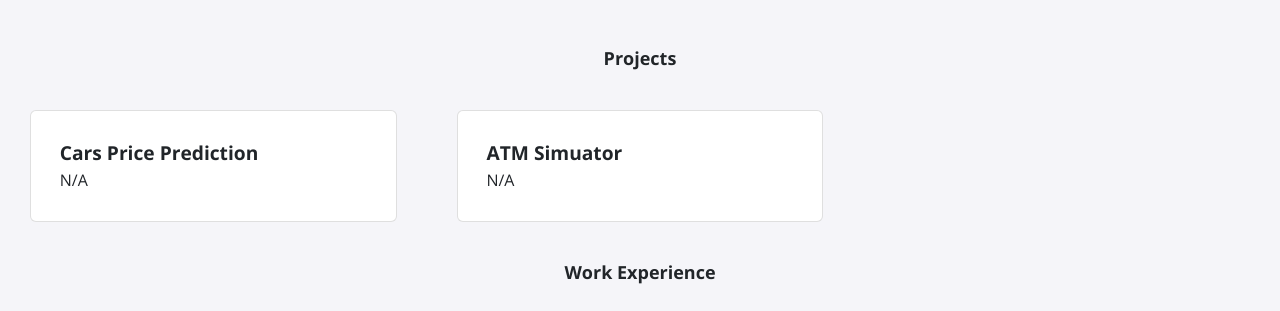
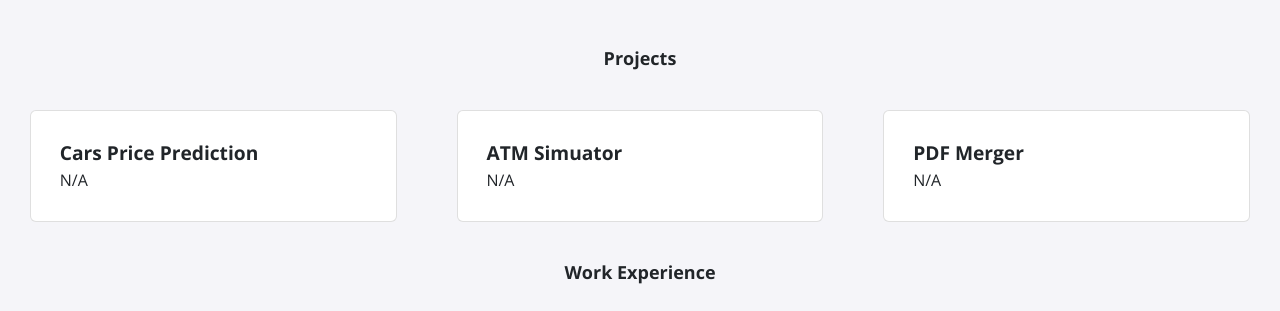
Before and after one commit to deepu14d/deepu14d.github.io, a Jekyll site: the page built from index.html, in a window 1280 px wide. Shown: the part 392-703 px from the top of the page. Built offline with Jekyll 4.4.1, drawn with Linux system fonts in a browser that asks for light colours; nearby versions of some CDN libraries.

Commit message:
github pages portfolio

```diff
--- a/_data/projects.yml
+++ b/_data/projects.yml
@@ -3,3 +3,6 @@
 
 - title: ATM Simuator
   event: N/A
+
+- title: PDF Merger
+  event: N/A
```
Also changed, not shown: _data/education.yml (line endings or trailing spaces), _data/experience.yml (line endings or trailing spaces).
